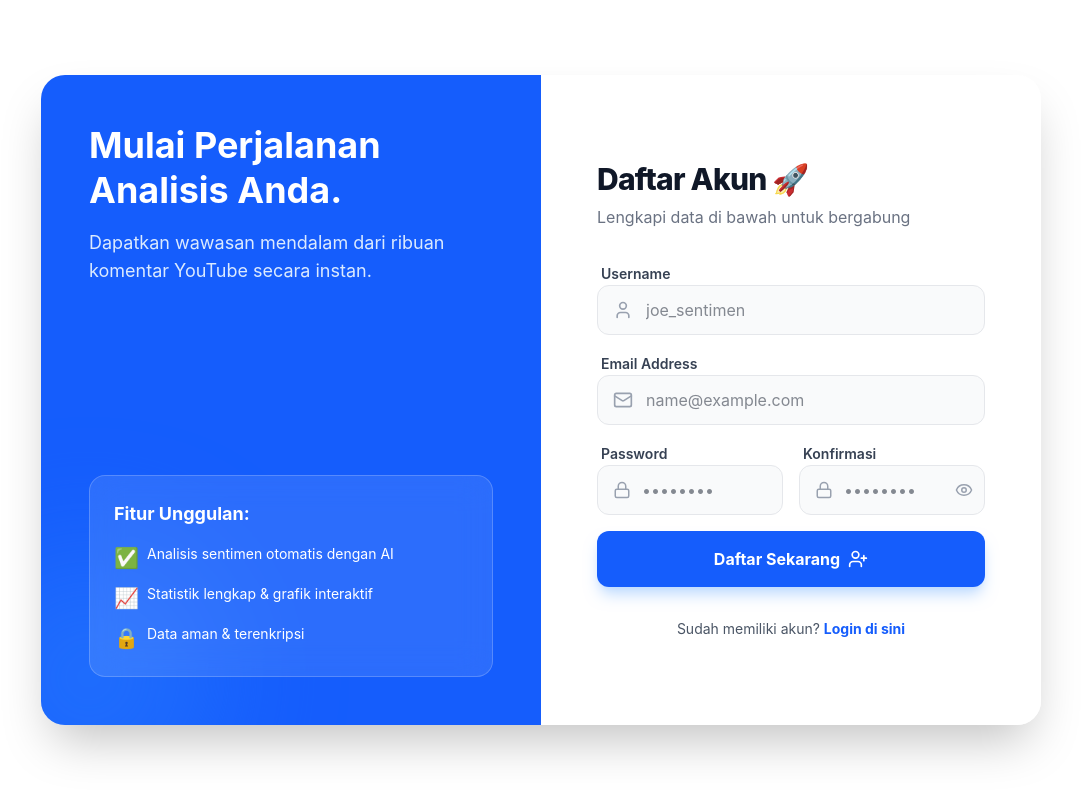
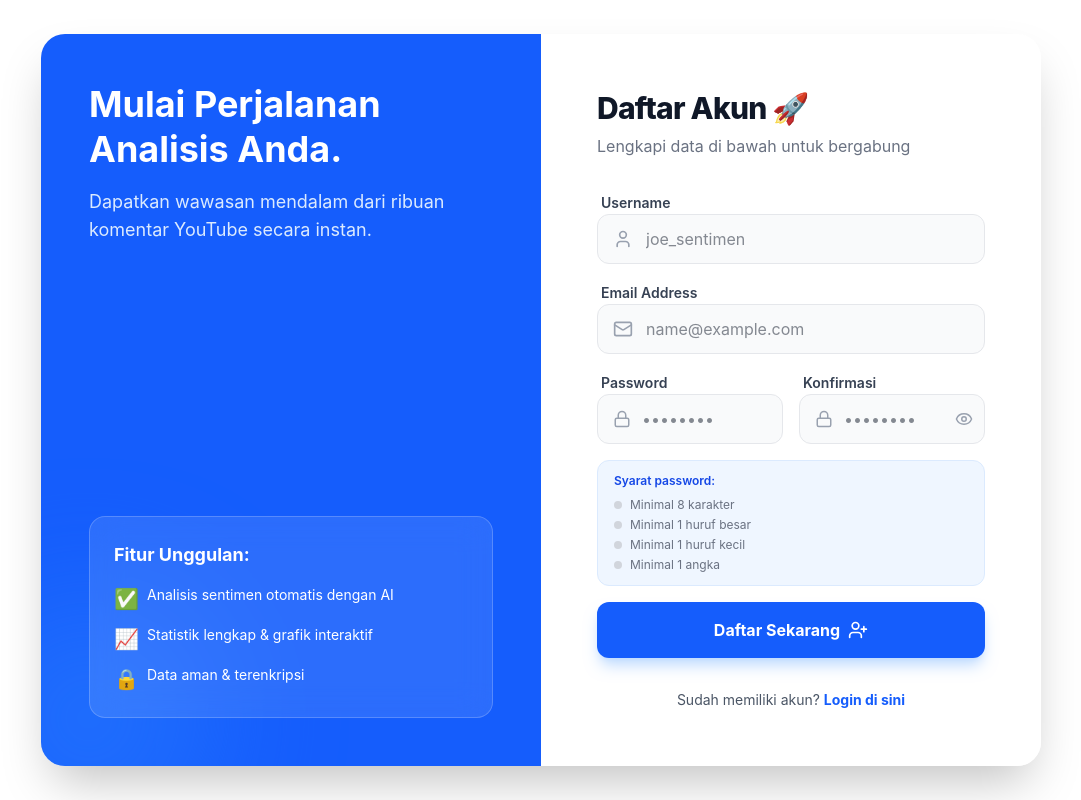
Before and after one commit to Aroef018/sentiment-analysis-youtube, a React (Vite) app in the folder frontend/: page /register in a window 1280 px wide. Shown: the whole page, without its empty margins (99-1180 px from the left). Built offline with nearby package versions, Linux system fonts and the light colour scheme; no server answers.

Commit message:
ench: make auto-login after register, make error message to bahasa indonesia, add message when history is unavailable

```diff
--- a/frontend/src/pages/Dashboard.tsx
+++ b/frontend/src/pages/Dashboard.tsx
@@ -77,6 +77,57 @@ const Dashboard: React.FC = () => {
   const [sentimentFilter, setSentimentFilter] = useState<string>("all");
   const [currentPage, setCurrentPage] = useState<number>(1);
   const [commentsError, setCommentsError] = useState<string | null>(null);
+
+  const normalizeAnalyzeError = (detail: unknown) => {
+    if (!detail) return "Analisis gagal. Coba lagi nanti.";
+    if (Array.isArray(detail)) {
+      const first = detail[0] as { msg?: string } | undefined;
+      if (first?.msg) return normalizeAnalyzeError(first.msg);
+    }
+    const message = String(detail);
+    const lower = message.toLowerCase();
+    const isUrlError =
+      (lower.includes("url") || lower.includes("youtube")) &&
+      (lower.includes("invalid") ||
+        lower.includes("not a valid") ||
+        lower.includes("not valid") ||
+        lower.includes("missing scheme") ||
+        lower.includes("url scheme") ||
+        lower.includes("value is not a valid"));
+    if (isUrlError) {
+      return "URL YouTube tidak valid. Pastikan link lengkap dengan https://";
+    }
+    if (lower.includes("video") && lower.includes("not found")) {
+      return "Video tidak ditemukan. Pastikan URL benar dan video tersedia.";
+    }
+    return "Analisis gagal. Coba lagi nanti.";
+  };
+
+  const normalizeCommentsError = (detail: unknown) => {
+    if (!detail) return "Gagal memuat komentar. Coba lagi nanti.";
+    if (Array.isArray(detail)) {
+      const first = detail[0] as { msg?: string } | undefined;
+      if (first?.msg) return normalizeCommentsError(first.msg);
+    }
+    const message = String(detail);
+    const lower = message.toLowerCase();
+    if (lower.includes("token has expired")) {
+      return "Sesi Anda berakhir. Silakan login ulang.";
+    }
+    if (lower.includes("invalid token")) {
+      return "Sesi Anda tidak valid. Silakan login ulang.";
+    }
+    if (lower.includes("not authenticated") || lower.includes("unauthorized")) {
+      return "Anda belum login. Silakan masuk kembali.";
+    }
+    if (lower.includes("not found")) {
+      return "Komentar tidak ditemukan.";
+    }
+    if (lower.includes("network error") || lower.includes("failed to fetch")) {
+      return "Gagal terhubung ke server. Periksa koneksi internet Anda.";
+    }
+    return "Gagal memuat komentar. Coba lagi nanti.";
+  };
 
   // Check authentication on mount
   useEffect(() => {
@@ -176,8 +227,13 @@ const Dashboard: React.FC = () => {
       }
       // persist last error is not necessary
     } catch (err) {
-      const error = err as { response?: { data?: { detail?: string } } };
-      const msg = error?.response?.data?.detail || "Analisis gagal";
+      const error = err as {
+        response?: { data?: { detail?: unknown } };
+        message?: string;
+      };
+      const msg = normalizeAnalyzeError(
+        error?.response?.data?.detail ?? error?.message,
+      );
       setError(msg);
       setResult(null);
     } finally {
@@ -231,9 +287,7 @@ const Dashboard: React.FC = () => {
       };
       console.error("Error fetching comments:", error);
       setCommentsError(
-        error?.response?.data?.detail ||
-          error?.message ||
-          "Gagal memuat komentar",
+        normalizeCommentsError(error?.response?.data?.detail ?? error?.message),
       );
     } finally {
       setCommentsLoading(false);
--- a/frontend/src/pages/Login.tsx
+++ b/frontend/src/pages/Login.tsx
@@ -13,6 +13,58 @@ const Login: React.FC = () => {
   const googleBtnRef = useRef<HTMLDivElement>(null);
   const [googleReady, setGoogleReady] = useState<boolean>(false);
 
+  const normalizeLoginError = (detail: unknown) => {
+    if (!detail) return "Login gagal. Coba lagi nanti.";
+    if (Array.isArray(detail)) {
+      const first = detail[0] as { msg?: string } | undefined;
+      if (first?.msg) return normalizeLoginError(first.msg);
+    }
+    const message = String(detail);
+    const lower = message.toLowerCase();
+    if (lower.includes("invalid credentials")) {
+      return "Email atau password salah";
+    }
+    if (
+      lower.includes("not a valid email") ||
+      lower.includes("value is not a valid email")
+    ) {
+      return "Format email tidak valid";
+    }
+    if (lower.includes("login failed")) {
+      return "Login gagal. Coba lagi nanti.";
+    }
+    if (lower.includes("database error")) {
+      return "Terjadi kesalahan database. Coba lagi nanti.";
+    }
+    return "Login gagal. Coba lagi nanti.";
+  };
+
+  const normalizeGoogleLoginError = (detail: unknown) => {
+    if (!detail) return "Login Google gagal. Coba lagi nanti.";
+    if (Array.isArray(detail)) {
+      const first = detail[0] as { msg?: string } | undefined;
+      if (first?.msg) return normalizeGoogleLoginError(first.msg);
+    }
+    const message = String(detail);
+    const lower = message.toLowerCase();
+    if (lower.includes("invalid google token")) {
+      return "Login Google gagal. Token tidak valid.";
+    }
+    if (lower.includes("authentication service temporarily unavailable")) {
+      return "Layanan autentikasi Google sedang bermasalah. Coba lagi nanti.";
+    }
+    if (lower.includes("email not found")) {
+      return "Login Google gagal. Email tidak ditemukan.";
+    }
+    if (lower.includes("provider id not found")) {
+      return "Login Google gagal. ID provider tidak ditemukan.";
+    }
+    if (lower.includes("database error")) {
+      return "Terjadi kesalahan database. Coba lagi nanti.";
+    }
+    return "Login Google gagal. Coba lagi nanti.";
+  };
+
   useEffect(() => {
     const clientId = import.meta.env.VITE_GOOGLE_CLIENT_ID;
     let tries = 0;
@@ -26,16 +78,25 @@ const Login: React.FC = () => {
           client_id: clientId,
           callback: async (response: any) => {
             const idToken = response?.credential;
-            if (!idToken) return;
+            if (!idToken) {
+              setError("Login Google gagal. Token tidak valid.");
+              return;
+            }
             try {
+              setError("");
               const res = await googleLoginApi(idToken);
               const data = res.data;
               if (data?.access_token) {
                 localStorage.setItem("token", data.access_token);
                 navigate("/");
+              } else {
+                setError("Login Google gagal. Token tidak ditemukan.");
               }
             } catch (err) {
-              console.error("Google login gagal", err);
+              const msg = normalizeGoogleLoginError(
+                (err as any)?.response?.data?.detail ?? (err as any)?.message,
+              );
+              setError(msg);
             }
           },
         });
@@ -80,10 +141,12 @@ const Login: React.FC = () => {
         } catch {}
         navigate("/");
       } else {
-        setError("Login gagal: token tidak ditemukan");
+        setError("Login gagal. Token tidak ditemukan.");
       }
     } catch (err: any) {
-      const msg = err?.response?.data?.detail || "Login gagal";
+      const msg = normalizeLoginError(
+        err?.response?.data?.detail ?? err?.message,
+      );
       setError(msg);
     } finally {
       setLoading(false);
--- a/frontend/src/pages/Register.tsx
+++ b/frontend/src/pages/Register.tsx
@@ -1,6 +1,6 @@
 import React, { useState } from "react";
 import { useNavigate } from "react-router-dom";
-import { registerApi } from "../api/auth.api";
+import { meApi, registerApi } from "../api/auth.api";
 import { Mail, Lock, User, Eye, EyeOff, UserPlus } from "lucide-react";
 
 const Register: React.FC = () => {
@@ -14,6 +14,59 @@ const Register: React.FC = () => {
   const [loading, setLoading] = useState<boolean>(false);
   const [error, setError] = useState<string>("");
   const navigate = useNavigate();
+
+  const hasPassword = formData.password.length > 0;
+  const passwordChecks = {
+    length: formData.password.length >= 8,
+    upper: /[A-Z]/.test(formData.password),
+    lower: /[a-z]/.test(formData.password),
+    digit: /\d/.test(formData.password),
+  };
+  const ruleTextClass = (ok: boolean) =>
+    ok ? "text-green-700" : hasPassword ? "text-red-600" : "text-gray-500";
+  const ruleDotClass = (ok: boolean) =>
+    ok ? "bg-green-600" : hasPassword ? "bg-red-500" : "bg-gray-300";
+
+  const normalizeRegisterError = (detail: unknown) => {
+    if (!detail) return "Registrasi gagal. Coba lagi nanti.";
+    if (Array.isArray(detail)) {
+      const first = detail[0] as { msg?: string } | undefined;
+      if (first?.msg) return normalizeRegisterError(first.msg);
+    }
+    const message = String(detail);
+    const lower = message.toLowerCase();
+    if (lower.includes("email already registered")) {
+      return "Email sudah terdaftar";
+    }
+    if (
+      lower.includes("not a valid email") ||
+      lower.includes("value is not a valid email")
+    ) {
+      return "Format email tidak valid";
+    }
+    if (lower.includes("password must be at least 8")) {
+      return "Password minimal 8 karakter";
+    }
+    if (lower.includes("uppercase letter")) {
+      return "Password harus mengandung minimal 1 huruf besar";
+    }
+    if (lower.includes("lowercase letter")) {
+      return "Password harus mengandung minimal 1 huruf kecil";
+    }
+    if (lower.includes("digit")) {
+      return "Password harus mengandung minimal 1 angka";
+    }
+    if (lower.includes("full name") && lower.includes("invalid")) {
+      return "Nama tidak valid";
+    }
+    if (lower.includes("database error")) {
+      return "Terjadi kesalahan database. Coba lagi nanti.";
+    }
+    if (lower.includes("registration failed")) {
+      return "Registrasi gagal. Coba lagi nanti.";
+    }
+    return "Registrasi gagal. Coba lagi nanti.";
+  };
 
   const handleSubmit = async (e: React.FormEvent) => {
     e.preventDefault();
@@ -57,19 +110,29 @@ const Register: React.FC = () => {
         formData.password,
       );
 
-      // Simpan token ke localStorage
-      if (response.data.access_token) {
-        localStorage.setItem("access_token", response.data.access_token);
-        localStorage.setItem(
-          "token_type",
-          response.data.token_type || "bearer",
-        );
+      const token = response?.data?.access_token;
+      if (!token) {
+        setError("Registrasi berhasil, tetapi token tidak ditemukan.");
+        return;
       }
 
-      // Redirect ke dashboard
+      localStorage.setItem("token", token);
+
+      try {
+        await meApi();
+      } catch (verifyErr) {
+        localStorage.removeItem("token");
+        setError(
+          "Registrasi berhasil, tetapi sesi tidak valid. Silakan login ulang.",
+        );
+        return;
+      }
+
       navigate("/");
     } catch (err: any) {
-      const msg = err?.response?.data?.detail || "Registrasi gagal";
+      const msg = normalizeRegisterError(
+        err?.response?.data?.detail ?? err?.message,
+      );
       setError(msg);
     } finally {
       setLoading(false);
@@ -223,6 +286,62 @@ const Register: React.FC = () => {
               </div>
             </div>
 
+            <div className="rounded-xl border border-blue-100 bg-blue-50 px-4 py-3 text-xs">
+              <p className="font-semibold mb-2 text-blue-700">
+                Syarat password:
+              </p>
+              <ul className="space-y-1">
+                <li
+                  className={`flex items-center gap-2 ${ruleTextClass(
+                    passwordChecks.length,
+                  )}`}
+                >
+                  <span
+                    className={`h-2 w-2 rounded-full ${ruleDotClass(
+                      passwordChecks.length,
+                    )}`}
+                  />
+                  Minimal 8 karakter
+                </li>
+                <li
+                  className={`flex items-center gap-2 ${ruleTextClass(
+                    passwordChecks.upper,
+                  )}`}
+                >
+                  <span
+                    className={`h-2 w-2 rounded-full ${ruleDotClass(
+                      passwordChecks.upper,
+                    )}`}
+                  />
+                  Minimal 1 huruf besar
+                </li>
+                <li
+                  className={`flex items-center gap-2 ${ruleTextClass(
+                    passwordChecks.lower,
+                  )}`}
+                >
+                  <span
+                    className={`h-2 w-2 rounded-full ${ruleDotClass(
+                      passwordChecks.lower,
+                    )}`}
+                  />
+                  Minimal 1 huruf kecil
+                </li>
+                <li
+                  className={`flex items-center gap-2 ${ruleTextClass(
+                    passwordChecks.digit,
+                  )}`}
+                >
+                  <span
+                    className={`h-2 w-2 rounded-full ${ruleDotClass(
+                      passwordChecks.digit,
+                    )}`}
+                  />
+                  Minimal 1 angka
+                </li>
+              </ul>
+            </div>
+
             <button
               type="submit"
               className="w-full mt-2 bg-blue-600 hover:bg-blue-700 text-white font-bold py-4 rounded-xl shadow-lg shadow-blue-200 flex items-center justify-center gap-2 group transition-all active:scale-[0.98] disabled:opacity-60"
```
Also changed, not shown: frontend/src/pages/History.tsx (+17 -0 lines).
